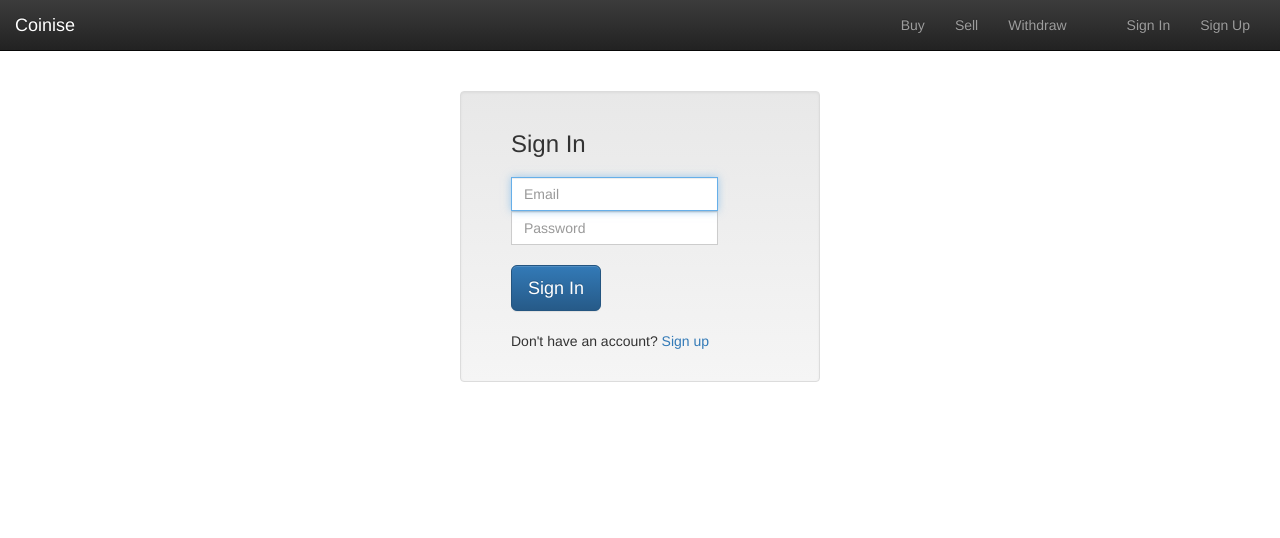
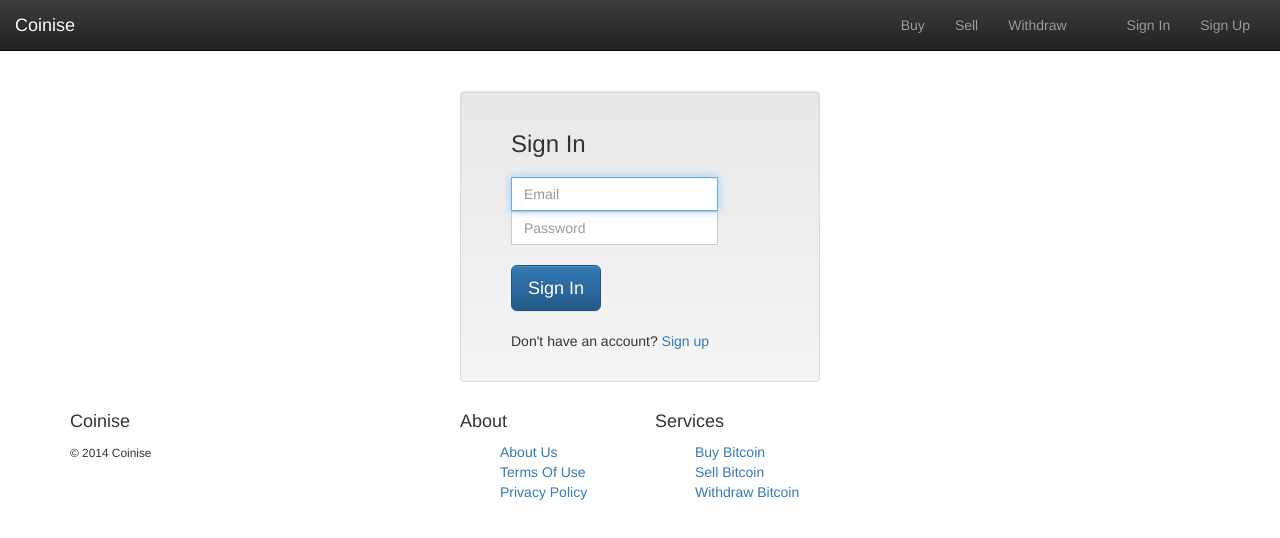
Before and after one commit to rgrannell1/bitEx, a website: page src/javascript/views/index.html in a window 1280 px wide. Drawn offline with nearby package versions, Linux system fonts and the light colour scheme; no server answers; files whose address does not match are found by name.

Commit message:
added basic footer

```diff
--- a/src/javascript/views/index.html
+++ b/src/javascript/views/index.html
@@ -32,6 +32,11 @@
 			padding-bottom: 30px;
 		}
 
+		footer nav a {
+			display: block
+		}
+
+
 	</style>
 
 </head>
@@ -53,6 +58,7 @@
 
 		</div>
 	</nav>
+
 	<div class="container">
 		<div class="row">
 			<div class="col-md-4 col-md-offset-4">
@@ -114,6 +120,42 @@
 			</div>
 		</div>
 	</div>
+
+	<footer>
+		<div class="container">
+			<div class="row">
+
+				<div class="col-sm-4">
+					<h4>Coinise</h4>
+					<small> © 2014 Coinise</small>
+				</div>
+
+				<div class="col-sm-2">
+					<h4>About</h4>
+						<nav>
+							<ul>
+								<a href="#">About Us</a>
+								<a href="#">Terms Of Use</a>
+								<a href="#">Privacy Policy</a>
+							</ul>
+						</nav>
+				</div>
+
+				<div class="col-sm-2">
+					<h4>Services</h4>
+						<nav>
+							<ul>
+								<a href="#">Buy Bitcoin</a>
+								<a href="#">Sell Bitcoin</a>
+								<a href="#">Withdraw Bitcoin</a>
+							</ul>
+						</nav>
+				</div>
+
+			</div>
+		</div>
+	</footer>
+
 </body>
 <script type="text/javascript">
 
```
